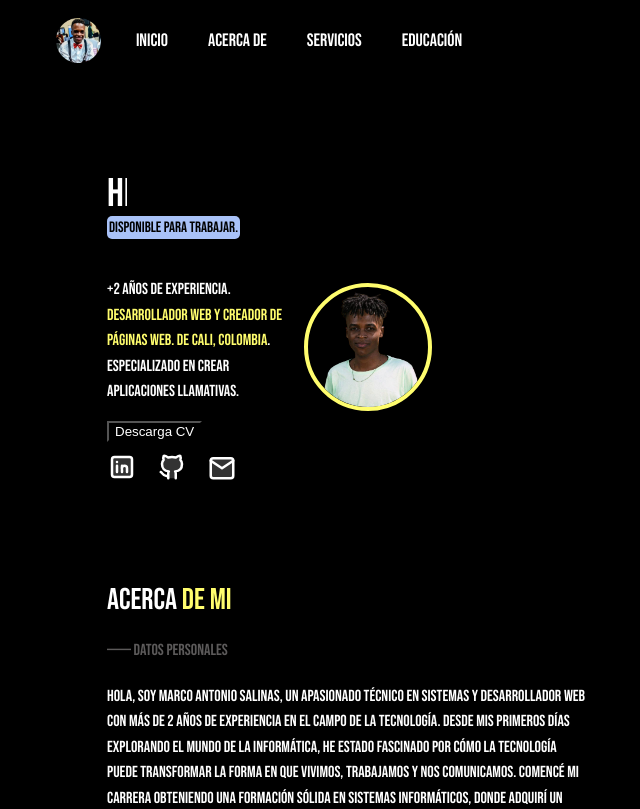
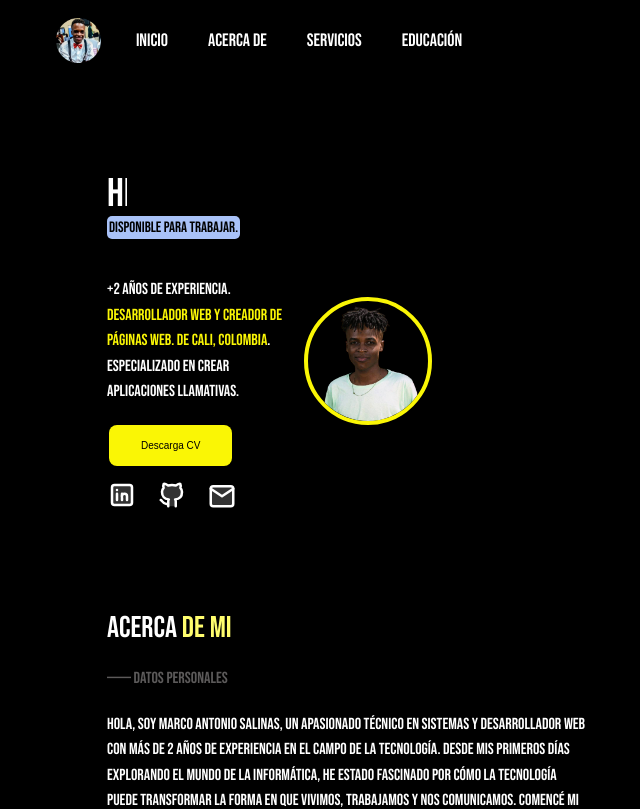
Before and after one commit to marcosali/port-web, a React (Create React App) app: page / in a window 1280 px wide. Shown: the top 809 px of the page, without its empty margins (361-1001 px from the left). Built offline with nearby package versions, Linux system fonts and the light colour scheme.

Commit message:
Update Home.css

```diff
--- a/src/Components/Home.css
+++ b/src/Components/Home.css
@@ -9,13 +9,15 @@
 .title h1 {
     overflow: hidden;
     white-space: nowrap;
-    animation: typing 6s steps(40, end) infinite;}
+    animation: typing 6s steps(40, end) infinite;
+}
 
 /* Animación de escritura */
 @keyframes typing {
     from {
         width: 0;
     }
+
     to {
         width: 100%;
     }
@@ -23,10 +25,12 @@
 
 /* Efecto de cursor intermitente */
 @keyframes blink-caret {
+
     from,
     to {
         border-color: transparent;
     }
+
     50% {
         border-color: orange;
     }
@@ -54,6 +58,27 @@
     max-width: 300px;
 }
 
+.button {
+    background-color: #faf605;
+    border: none;
+    color: rgb(0, 0, 0);
+    padding: 15px 32px;
+    text-align: center;
+    text-decoration: none;
+    display: inline-block;
+    font-size: 10px;
+    margin: 4px 2px;
+    cursor: pointer;
+    border-radius: 8px;
+    transition-duration: 0.4s;
+}
+
+.button:hover {
+    background-color: #f8f542;
+    color: rgb(0, 0, 0);
+}
+
+
 .content {
     display: flex;
     justify-content: space-between;
@@ -71,7 +96,7 @@
     width: 120px;
     height: 120px;
     border-radius: 50%;
-    border: 4px solid #fffd6d;
+    border: 4px solid #faf605;
     box-shadow: 0 0 15px rgba(0, 0, 0, 0.1);
     transition: transform 0.3s ease;
 }
@@ -90,7 +115,7 @@
 }
 
 .cl-text {
-    color: #fffd6d;
+    color: #faf605;
 }
 
 .icon {
```
